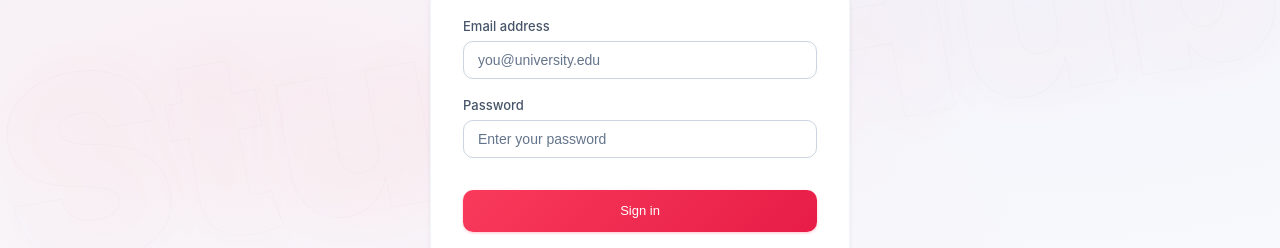
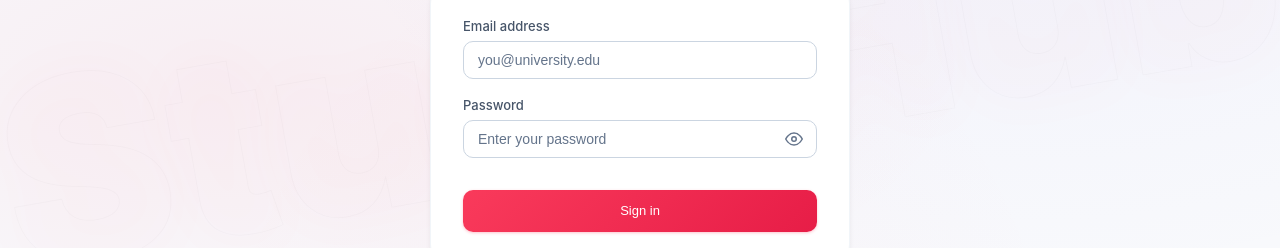
Before and after one commit to adanisiv/studyhub, a React (Create React App) app in the folder client/: page /login in a window 1280 px wide. Shown: the part 330-578 px from the top of the page. Built offline with nearby package versions, Linux system fonts and the light colour scheme; a web font is replaced by a local one.

Commit message:
Add password show/hide toggle; make login/register errors impossible to miss
- Eye-icon toggle on Login and Register password fields
- Login/register failures now show both inline text AND a toast, so a
  failed attempt is never silent even if the inline error is missed

```diff
--- a/client/src/i18n.js
+++ b/client/src/i18n.js
@@ -207,6 +207,8 @@ export const translations = {
     loginSubtitle: 'Sign in to continue to your study network',
     emailAddress: 'Email address',
     enterPassword: 'Enter your password',
+    showPassword: 'Show password',
+    hidePassword: 'Hide password',
     signingIn: 'Signing in...',
     signIn: 'Sign in',
     createOne: 'Create one',
@@ -447,6 +449,8 @@ export const translations = {
     loginSubtitle: 'התחבר כדי להמשיך לרשת הלמידה שלך',
     emailAddress: 'כתובת אימייל',
     enterPassword: 'הזן את הסיסמה שלך',
+    showPassword: 'הצג סיסמה',
+    hidePassword: 'הסתר סיסמה',
     signingIn: 'מתחבר...',
     signIn: 'התחבר',
     createOne: 'צור חשבון',
--- a/client/src/pages/LoginPage.jsx
+++ b/client/src/pages/LoginPage.jsx
@@ -2,13 +2,16 @@ import React, { useState } from 'react';
 import { Link } from 'react-router-dom';
 import API from '../api/axios';
 import { useLanguage } from '../contexts/LanguageContext';
+import { useToast } from '../components/common/Toast';
 
 function LoginPage({ onLogin }) {
   const [email, setEmail] = useState('');
   const [password, setPassword] = useState('');
+  const [showPassword, setShowPassword] = useState(false);
   const [error, setError] = useState('');
   const [loading, setLoading] = useState(false);
   const { t } = useLanguage();
+  const toast = useToast();
 
   const handleSubmit = async (e) => {
     e.preventDefault();
@@ -18,7 +21,12 @@ function LoginPage({ onLogin }) {
       const res = await API.post('/auth/login', { email, password });
       onLogin(res.data.user, res.data.token);
     } catch (err) {
-      setError(err.response?.data?.error || 'Login failed');
+      // Some failures (network drop, server down, unexpected response shape)
+      // don't come with a response body — always fall back to a message so
+      // the user is never left with silence on a failed login.
+      const msg = err.response?.data?.error || 'Login failed';
+      setError(msg);
+      toast(msg, 'error'); // second channel — visible even if the inline text is missed
     }
     setLoading(false);
   };
@@ -56,16 +64,31 @@ function LoginPage({ onLogin }) {
             </div>
             <div className="form-group">
               <label htmlFor="login-password">{t('password')}</label>
+              <div style={{ position: 'relative' }}>
                 <input
                   id="login-password"
                   className="form-input"
-                type="password"
+                  type={showPassword ? 'text' : 'password'}
                   value={password}
                   onChange={e => setPassword(e.target.value)}
                   placeholder={t('enterPassword')}
                   required
                   autoComplete="current-password"
+                  style={{ paddingRight: 40 }}
                 />
+                <button
+                  type="button"
+                  onClick={() => setShowPassword(v => !v)}
+                  aria-label={showPassword ? t('hidePassword') : t('showPassword')}
+                  style={{ position: 'absolute', right: 10, top: '50%', transform: 'translateY(-50%)', background: 'none', border: 'none', cursor: 'pointer', color: 'var(--text-tertiary)', display: 'flex', padding: 4 }}
+                >
+                  {showPassword ? (
+                    <svg width="18" height="18" viewBox="0 0 24 24" fill="none" stroke="currentColor" strokeWidth="2" aria-hidden="true"><path d="M17.94 17.94A10.07 10.07 0 0112 20c-7 0-11-8-11-8a18.45 18.45 0 015.06-5.94M9.9 4.24A9.12 9.12 0 0112 4c7 0 11 8 11 8a18.5 18.5 0 01-2.16 3.19m-6.72-1.07a3 3 0 11-4.24-4.24"/><path d="M1 1l22 22"/></svg>
+                  ) : (
+                    <svg width="18" height="18" viewBox="0 0 24 24" fill="none" stroke="currentColor" strokeWidth="2" aria-hidden="true"><path d="M1 12s4-8 11-8 11 8 11 8-4 8-11 8-11-8-11-8z"/><circle cx="12" cy="12" r="3"/></svg>
+                  )}
+                </button>
+              </div>
             </div>
 
             {error && <p className="error-text" role="alert">{error}</p>}
--- a/client/src/pages/RegisterPage.jsx
+++ b/client/src/pages/RegisterPage.jsx
@@ -2,6 +2,7 @@ import React, { useState } from 'react';
 import { Link } from 'react-router-dom';
 import API from '../api/axios';
 import { useLanguage } from '../contexts/LanguageContext';
+import { useToast } from '../components/common/Toast';
 
 function RegisterPage({ onLogin }) {
   const [form, setForm] = useState({
@@ -11,9 +12,11 @@ function RegisterPage({ onLogin }) {
     department: '',
     year: 1
   });
+  const [showPassword, setShowPassword] = useState(false);
   const [error, setError] = useState('');
   const [loading, setLoading] = useState(false);
   const { t } = useLanguage();
+  const toast = useToast();
 
   const handleChange = (e) => {
     setForm({ ...form, [e.target.name]: e.target.value });
@@ -27,7 +30,9 @@ function RegisterPage({ onLogin }) {
       const res = await API.post('/auth/register', form);
       onLogin(res.data.user, res.data.token);
     } catch (err) {
-      setError(err.response?.data?.error || 'Registration failed');
+      const msg = err.response?.data?.error || 'Registration failed';
+      setError(msg);
+      toast(msg, 'error');
     }
     setLoading(false);
   };
@@ -64,8 +69,22 @@ function RegisterPage({ onLogin }) {
 
             <div className="form-group">
               <label htmlFor="reg-password">{t('password')}</label>
-              <input id="reg-password" className="form-input" name="password" type="password" value={form.password}
-                onChange={handleChange} placeholder={t('minChars')} required minLength={6} autoComplete="new-password" />
+              <div style={{ position: 'relative' }}>
+                <input id="reg-password" className="form-input" name="password" type={showPassword ? 'text' : 'password'} value={form.password}
+                  onChange={handleChange} placeholder={t('minChars')} required minLength={6} autoComplete="new-password" style={{ paddingRight: 40 }} />
+                <button
+                  type="button"
+                  onClick={() => setShowPassword(v => !v)}
+                  aria-label={showPassword ? t('hidePassword') : t('showPassword')}
+                  style={{ position: 'absolute', right: 10, top: '50%', transform: 'translateY(-50%)', background: 'none', border: 'none', cursor: 'pointer', color: 'var(--text-tertiary)', display: 'flex', padding: 4 }}
+                >
+                  {showPassword ? (
+                    <svg width="18" height="18" viewBox="0 0 24 24" fill="none" stroke="currentColor" strokeWidth="2" aria-hidden="true"><path d="M17.94 17.94A10.07 10.07 0 0112 20c-7 0-11-8-11-8a18.45 18.45 0 015.06-5.94M9.9 4.24A9.12 9.12 0 0112 4c7 0 11 8 11 8a18.5 18.5 0 01-2.16 3.19m-6.72-1.07a3 3 0 11-4.24-4.24"/><path d="M1 1l22 22"/></svg>
+                  ) : (
+                    <svg width="18" height="18" viewBox="0 0 24 24" fill="none" stroke="currentColor" strokeWidth="2" aria-hidden="true"><path d="M1 12s4-8 11-8 11 8 11 8-4 8-11 8-11-8-11-8z"/><circle cx="12" cy="12" r="3"/></svg>
+                  )}
+                </button>
+              </div>
             </div>
 
             <div style={{ display: 'grid', gridTemplateColumns: '1fr auto', gap: 'var(--space-3)' }}>
```
Lines whose indentation alone changed are shown as unchanged.
